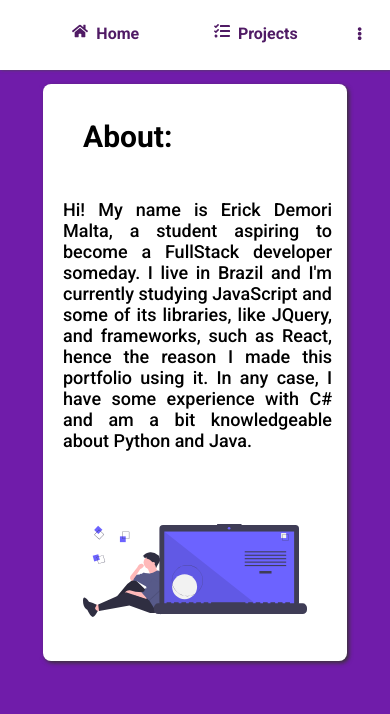
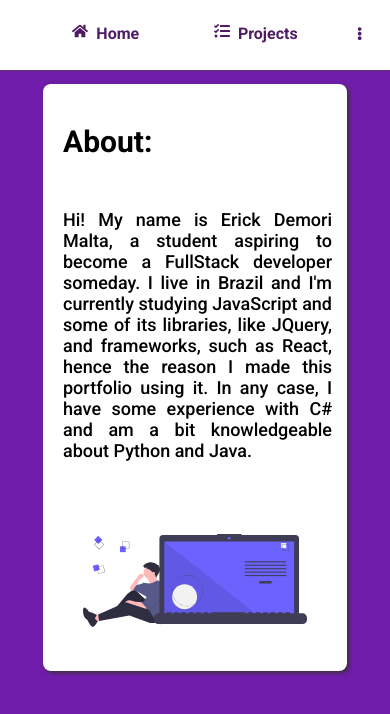
Before and after one commit to ElladanTasartir/portfolio, a React (Create React App) app: page / in a window 390 px wide. Shown: the top 714 px of the page. Built offline with nearby package versions, Linux system fonts and the light colour scheme.

Commit message:
Changed the padding of the title

```diff
--- a/src/pages/About/styles.css
+++ b/src/pages/About/styles.css
@@ -21,7 +21,7 @@ main{
 article{
     display: flex;
     flex-direction: row;
-    justify-content: space-between;
+    justify-content: space-around;
     margin-top: 0px;
     margin-bottom: 0px;
     border-radius: 8px;
@@ -33,7 +33,6 @@ article{
 }
 
 #container-text #text, #container-text #title{
-    box-sizing: border-box;
     padding: 15px 15px 15px 60px;
     width: 100%;
     max-width: 600px;
@@ -77,8 +76,8 @@ article{
     }
 
     #container-text #title{
-        padding: 10px 10px 10px 40px;
         margin-bottom: 20px;
+        padding-left: 20px;
     }
 
     #container-img img{
```
